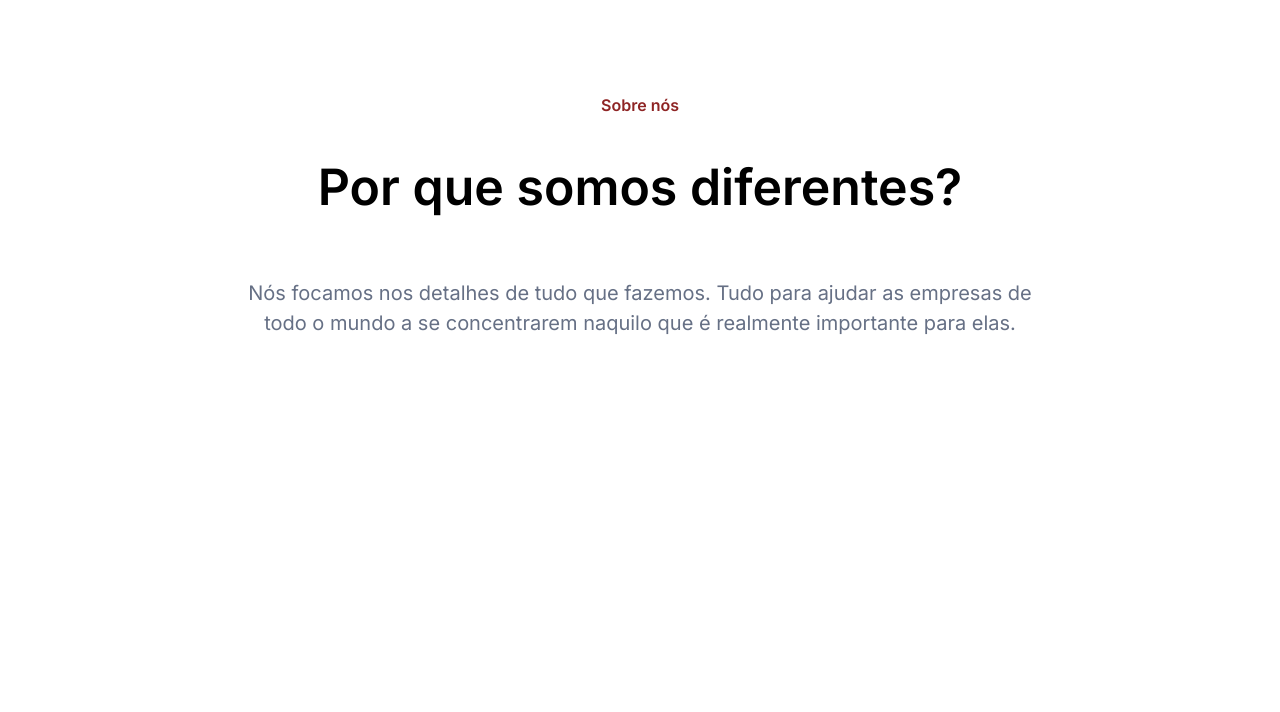
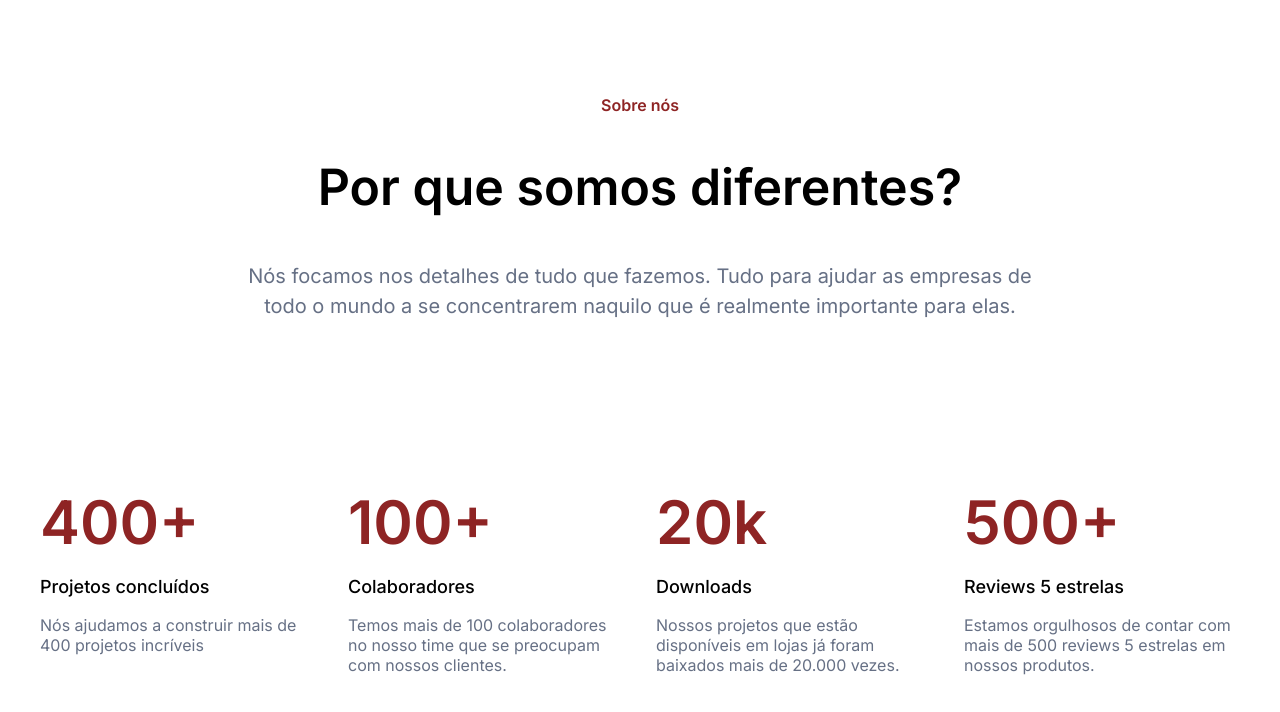
Before and after one commit to Vkokumoto/7daysofcode-html-css, a plain HTML site: page index.html in a window 1280 px wide. Shown: the part 76-788 px from the top of the page. Drawn offline with Linux system fonts and the light colour scheme.

Commit message:
Dia 3
desenvolvimento da seção "metricas"

```diff
--- a/index.html
+++ b/index.html
@@ -30,5 +30,27 @@
         <h2 class="banner__titulo">Por que somos diferentes?</h2>
         <p class="banner__texto">Nós focamos nos detalhes de tudo que fazemos. Tudo para ajudar as empresas de todo o mundo a se concentrarem naquilo que é realmente importante para elas.</p>
     </section>
+    <section class="metricas__container">
+        <div>
+            <h2 class="metricas__titulo">400+</h2>
+            <h3 class="metricas__subtitulo">Projetos concluídos</h3>
+            <p class="metricas__texto">Nós ajudamos a construir mais de 400 projetos incríveis</p>
+        </div>
+        <div>
+            <h2 class="metricas__titulo">100+</h2>
+            <h3 class="metricas__subtitulo">Colaboradores</h3>
+            <p class="metricas__texto">Temos mais de 100 colaboradores no nosso time que se preocupam com nossos clientes.</p>
+        </div>
+        <div>
+            <h2 class="metricas__titulo">20k</h2>
+            <h3 class="metricas__subtitulo">Downloads</h3>
+            <p class="metricas__texto">Nossos projetos que estão disponíveis em lojas já foram baixados mais de 20.000 vezes.</p>
+        </div>
+        <div>
+            <h2 class="metricas__titulo">500+</h2>
+            <h3 class="metricas__subtitulo">Reviews 5 estrelas</h3>
+            <p class="metricas__texto">Estamos orgulhosos de contar com mais de 500 reviews 5 estrelas em nossos produtos.</p>
+        </div>
+    </section>
 </body>
 </html>
--- a/style.css
+++ b/style.css
@@ -1,5 +1,6 @@
 @import url("./styles/header.css");
 @import url("./styles/banner.css");
+@import url("./styles/metricas.css");
 
 :root {
     --branco: #FFFFFF;
--- a/styles/banner.css
+++ b/styles/banner.css
@@ -13,6 +13,7 @@
 .banner__titulo {
     font-size: 50px;
     font-weight: 600;
+    margin-bottom: 1.5rem;
 }
 
 .banner__texto {
--- /dev/null
+++ b/styles/metricas.css
@@ -0,0 +1,29 @@
+.metricas__container {
+    display: flex;
+    justify-content: center;
+    gap: 2rem;
+    max-width: 1200px;
+    margin: 0 auto; /* centraliza o container */
+}
+
+.metricas__container > div {
+    flex: 1;
+    min-width: 200px;
+}
+
+.metricas__titulo {
+    color: var(--vermelho);
+    font-size: 60px;
+    font-weight: 600;
+    margin-bottom: 0;
+}
+
+.metricas__subtitulo {
+    font-size: 18px;
+    font-weight: 500;
+}
+
+.metricas__texto {
+    color: var(--cinza);
+    font-weight: 400;
+}
```
Also changed, not shown: 1 other file.
